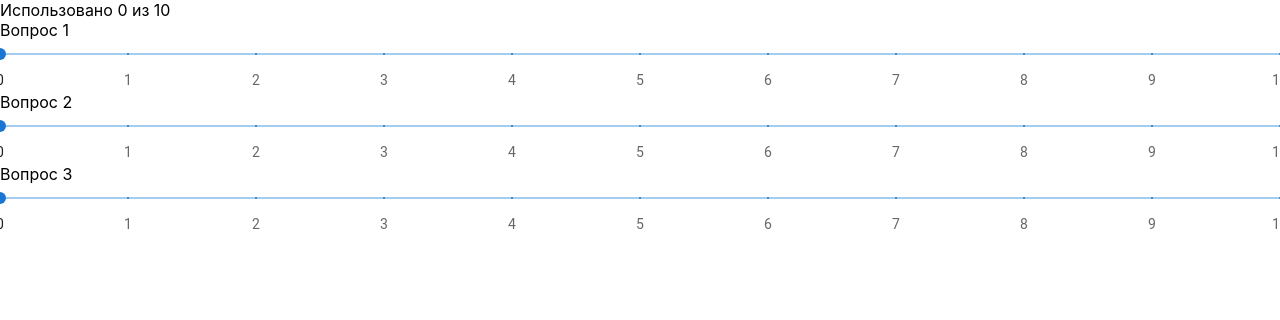
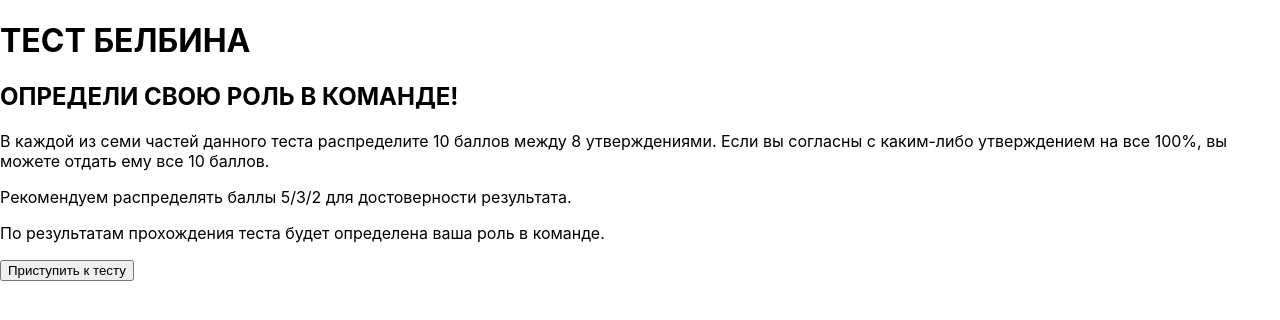
Before and after one commit to maestto/belbin, a React (Create React App) app: page / in a window 1280 px wide. Shown: the top 320 px of the page. Built offline with nearby package versions, Linux system fonts and the light colour scheme.

Commit message:
Added react-router-dom and welcome page

```diff
--- a/package.json
+++ b/package.json
@@ -15,6 +15,7 @@
     "@types/react-dom": "^18.2.17",
     "react": "^18.2.0",
     "react-dom": "^18.2.0",
+    "react-router-dom": "^6.20.1",
     "react-scripts": "5.0.1",
     "typescript": "^4.9.5",
     "web-vitals": "^2.1.4"
--- a/src/index.tsx
+++ b/src/index.tsx
@@ -1,14 +1,24 @@
-import React from 'react';
-import ReactDOM from 'react-dom/client';
-import './index.css';
-import QuestionsSet from "./components/questionsSet/questionsSet";
+import React from 'react'
+import ReactDOM from 'react-dom/client'
+import {BrowserRouter, Routes, Route, Navigate} from "react-router-dom"
+
+import WelcomePage from "./welcomePage"
+import QuestionsSet from "./components/questionsSet/questionsSet"
+
+import './index.css'
 
 const root = ReactDOM.createRoot(
   document.getElementById('root') as HTMLElement
 );
 
 root.render(
-  <React.StrictMode>
-      <QuestionsSet/>
-  </React.StrictMode>
+    <React.StrictMode>
+        <BrowserRouter>
+            <Routes>
+                <Route path="/" element={<WelcomePage/>}/>
+                <Route path="/questions" element={<QuestionsSet/>}/>
+                <Route path="*" element={<Navigate to="/" />} />
+            </Routes>
+        </BrowserRouter>
+    </React.StrictMode>
 )
--- /dev/null
+++ b/src/welcomePage.tsx
@@ -0,0 +1,20 @@
+import React from 'react'
+import { useNavigate } from 'react-router-dom'
+
+const WelcomePage = () => {
+    const navigate = useNavigate()
+
+    return (
+        <div>
+            <h1>ТЕСТ БЕЛБИНА</h1>
+            <h2>ОПРЕДЕЛИ СВОЮ РОЛЬ В КОМАНДЕ!</h2>
+            <p>В каждой из семи частей данного теста распределите 10 баллов между 8 утверждениями. Если вы согласны с
+                каким-либо утверждением на все 100%, вы можете отдать ему все 10 баллов.</p>
+            <p>Рекомендуем распределять баллы 5/3/2 для достоверности результата.</p>
+            <p>По результатам прохождения теста будет определена ваша роль в команде.</p>
+            <button onClick={() => navigate('/questions')}>Приступить к тесту</button>
+        </div>
+    );
+};
+
+export default WelcomePage
```
Also changed, not shown: 1 other file (tests, documents, lock files or other folders).
